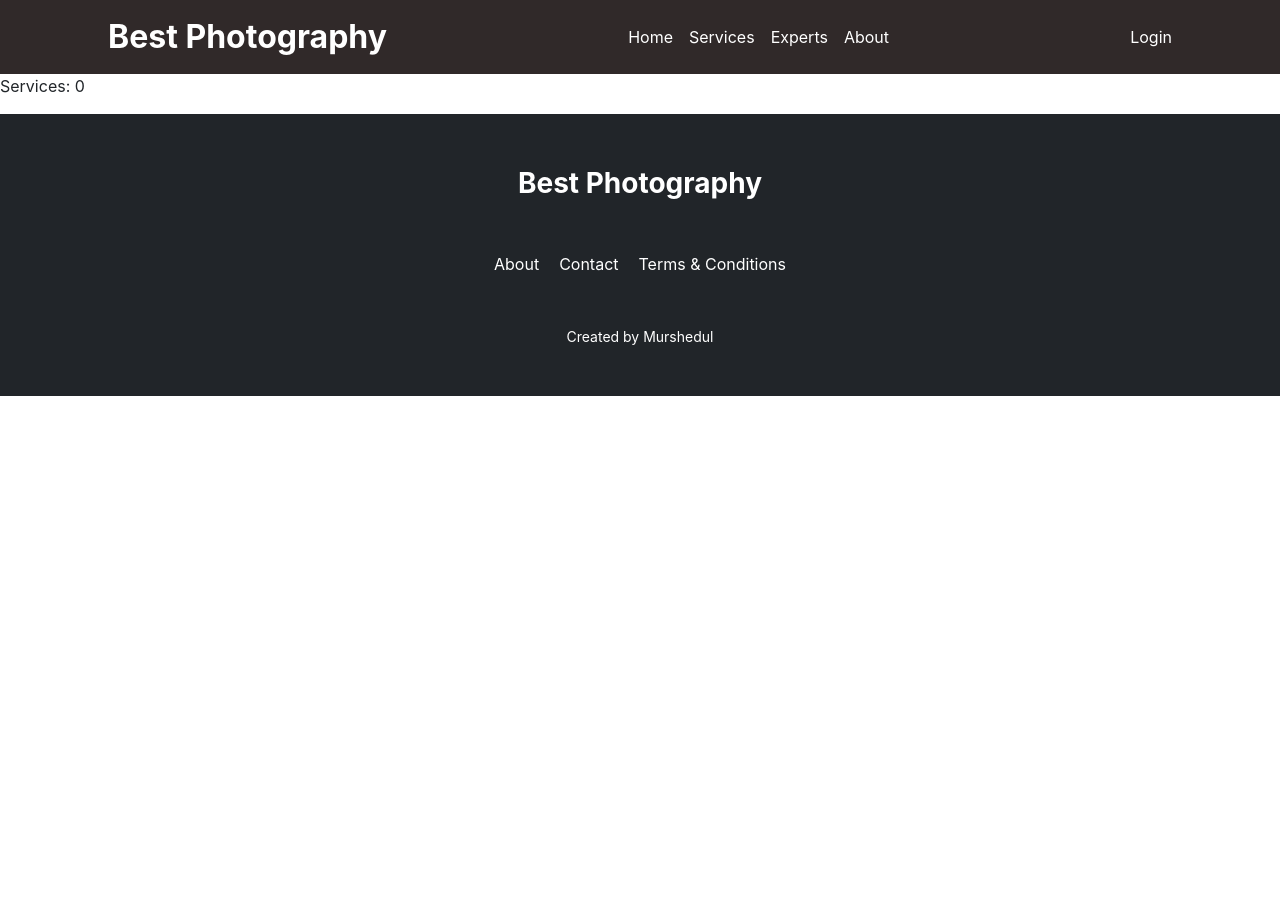
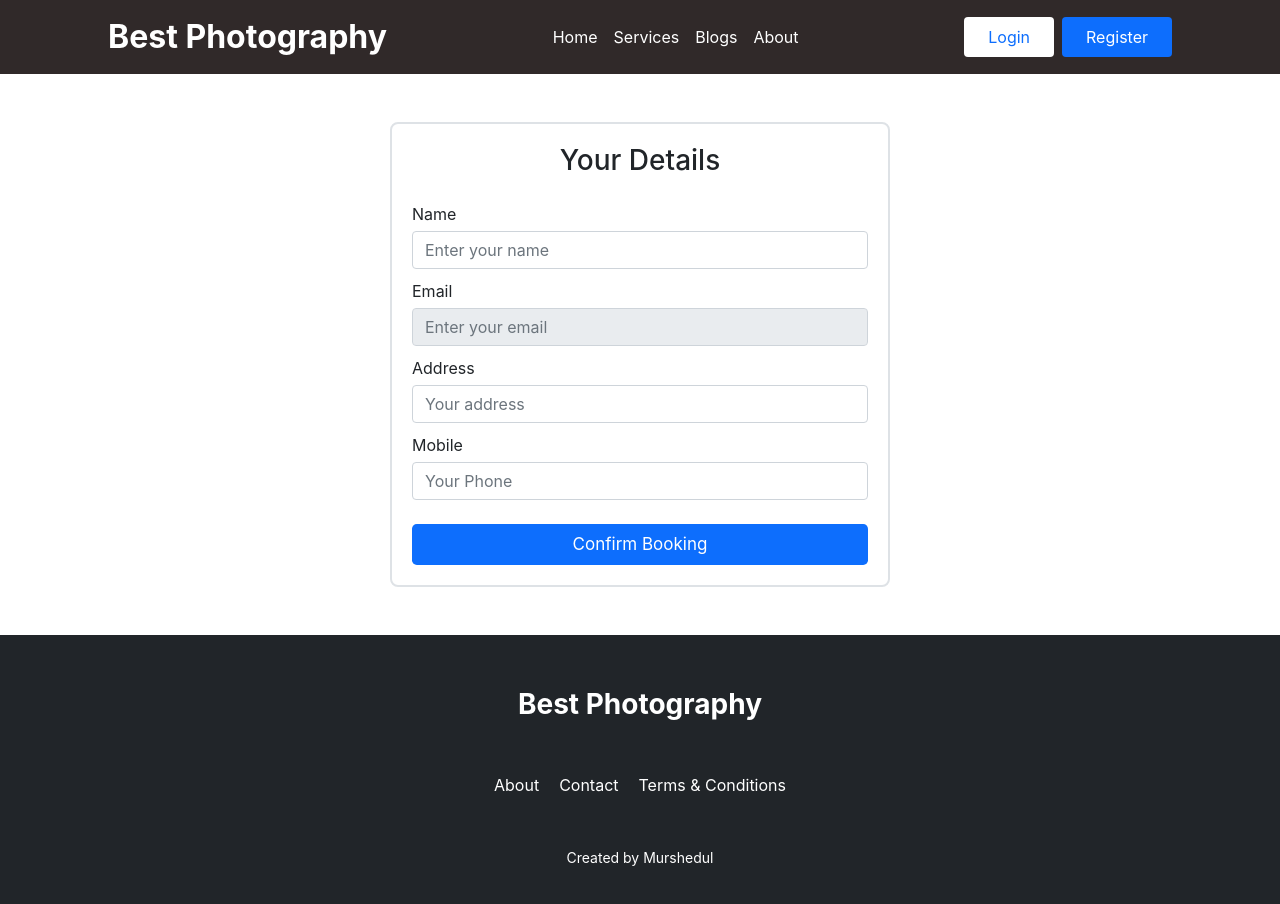
Before and after one commit to hnMurshed/best-photography, a React (Create React App) app: page /services/1 in a window 1280 px wide. Shown: the top 904 px of the page. Before the commit the page ends 800 px from the top, so only its background shows below. Built offline with nearby package versions, Linux system fonts and the light colour scheme; no server answers.

Commit message:
checkout page added

```diff
--- a/src/pages/ServiceDetail/ServiceDetail.js
+++ b/src/pages/ServiceDetail/ServiceDetail.js
@@ -1,14 +1,63 @@
 import React, { useEffect, useState } from 'react';
+import { useAuthState } from 'react-firebase-hooks/auth';
 import { useParams } from 'react-router-dom';
+import auth from '../../firebase.init';
 import useServices from '../../hooks/useServices';
 
 const ServiceDetail = () => {
     const [services, setServices] = useServices();
+    const {serviceId} = useParams();
 
-    const {serviceId} = useParams();
+    const [name, setName] = useState('');
+    const [email, setEmail] = useState('');
+    const [address, setAddress] = useState('');
+    const [phone, setPhone] = useState('');
+
+    const [user] = useAuthState(auth);
+
+    const getName = e => {
+        setName(e.target.value);
+    }
+    const getEmail = e => {
+        setEmail(e.target.value);
+    }
+    const getAddress = e => {
+        setAddress(e.target.value);
+    }
+    const getPhone = e => {
+        setPhone(e.target.value);
+    }
+
+    const handleOnSubmit = (event) => {
+        event.preventDefault();
+
+    }
+
     return (
-        <div>
-            <p>Services: {services.length}</p>
+        <div className="form-container border border-2 my-5">
+            <h3 className='text-center mb-4'>Your Details</h3>
+            <form onSubmit={handleOnSubmit}>
+                <div className="form-group">
+                    <label className='' htmlFor="name">Name</label>
+                    <input onBlur={getName} className='form-control' type="text" name="name" id="name" placeholder='Enter your name' required/>
+                </div>
+                <div className="form-group">
+                    <label className='' htmlFor="email">Email</label>
+                    <input onBlur={getEmail} className='form-control' type="email" value={user && user.email} name="email" id="email" placeholder='Enter your email' required readOnly/>
+                </div>
+                <div className="form-group">
+                    <label className='' htmlFor="address">Address</label>
+                    <input onBlur={getAddress} className='form-control' type="text" name="address" id="address" placeholder='Your address' required/>
+                </div>
+                <div className="form-group">
+                    <label className='' htmlFor="mobile">Mobile</label>
+                    <input onBlur={getPhone} className='form-control' type="text" name="mobile" id="mobile" placeholder='Your Phone' required/>
+                </div>
+                <div className="error">
+                    {/* <p className='text-danger'>{error && error}</p> */}
+                </div>
+                <input className='submit-btn btn btn-primary text-white mt-4 w-100 border-0 rounded-3 py-2' type="submit" value="Confirm Booking" />
+            </form>
         </div>
     );
 };
--- a/src/pages/login/Login/Login.css
+++ b/src/pages/login/Login/Login.css
@@ -12,12 +12,15 @@
     margin-top: 5px;
 }
 .submit-btn {
-    background-color: darksalmon;
     font-size: 17px;
     transition: 0.3s;
 }
-.submit-btn:hover {
-    background-color: rgb(226, 111, 73);
+
+.pointer {
+    cursor: pointer;
+}
+.not-allowed {
+    cursor: not-allowed;
 }
 
 @media only screen and (max-width: 576px) {
--- a/src/pages/login/Login/Login.js
+++ b/src/pages/login/Login/Login.js
@@ -57,7 +57,7 @@ const Login = () => {
                     <label className='' htmlFor="password">Password</label>
                     <input onBlur={ e => setPassword(e.target.value)} className='form-control' type="password" name="password" id="password" placeholder='Enter your password' />
                 </div>
-                <input className='submit-btn text-white mt-4 w-100 border-0 rounded-3 py-2' type="submit" value="Login" />
+                <input className='submit-btn btn btn-primary text-white mt-4 w-100 border-0 rounded-3 py-2' type="submit" value="Login" />
             </form>
             <p>Don't have an account? <Link to='/register' className='text-decoration-none'>Please Register</Link></p>
             <p>Forgot password? <span onClick={resetPassword} className='text-decoration-none text-primary' style={{cursor: 'pointer'}}>Reset Password</span></p>
--- a/src/pages/login/Register/Register.js
+++ b/src/pages/login/Register/Register.js
@@ -1,12 +1,12 @@
 import React, { useEffect, useRef, useState } from 'react';
-import { useAuthState, useCreateUserWithEmailAndPassword } from 'react-firebase-hooks/auth';
+import { useAuthState, useCreateUserWithEmailAndPassword, useUpdateProfile } from 'react-firebase-hooks/auth';
 import { Link, Navigate, useNavigate } from 'react-router-dom';
 import auth from '../../../firebase.init';
 // import './Register.css';
 
 const Register = () => {
-    console.log(auth);
     const [isChecked, setIsChecked] = useState(false);
+
 
     // useRef to get input values
     const nameRef = useRef('');
@@ -22,6 +22,7 @@ const Register = () => {
         loading,
         error,
       ] = useCreateUserWithEmailAndPassword(auth, {sendEmailVerification: true});
+      const [updateProfile, updating] = useUpdateProfile(auth);
 
     useEffect(() => {
         if (user) {
@@ -32,25 +33,24 @@ const Register = () => {
     let errorElement;
     if (error) {
         errorElement = <div>
-            {/* <p className='text-danger'>{error}</p> */}
+            <p className='text-danger'>{error.message}</p>
         </div>
     }
 
-    const handleOnSubmit = (event) => {
+    const handleOnSubmit = async (event) => {
         event.preventDefault();
 
-        const name = event.target.name.value;
+        const displayName = event.target.name.value;
         const email = event.target.email.value;
         const password = event.target.password.value;
         const confirmPassword = event.target.confirmPassword.value;
 
         if (password !== confirmPassword) {
-            errorElement = <div>
-                <p className='text-danger'>Password didn't match, pls try again!</p>
-            </div>
+            errorElement = <p className='text-danger'>Password didn't match, pls try again!</p>
             return;
         }
-        createUserWithEmailAndPassword(email, password);
+        await createUserWithEmailAndPassword(email, password);
+        await updateProfile({ displayName });
     }
     return (
         <div className="form-container border border-2 my-5">
@@ -76,7 +76,7 @@ const Register = () => {
                     <input onClick={ () => setIsChecked(!isChecked)}  className={`me-2 ${isChecked ? 'text-primary' : ''}`} type="checkbox" name="terms" id="terms" />
                     <label className={isChecked ? 'text-primary' : ''} htmlFor="terms">Accept Terms and Conditions</label>
                 </div>
-                <input disabled={!isChecked} className='submit-btn text-white mt-4 w-100 border-0 rounded-3 py-2' type="submit" value="Register" />
+                <input disabled={!isChecked} style={{cursor: `${isChecked ? 'pointer' : 'not-allowed'}`}} className={`submit-btn btn btn-primary text-white mt-4 w-100 border-0 rounded-3 py-2`} type="submit" value="Register" />
             </form>
             <p>Already have an account? <Link to='/login' className='text-decoration-none'>Please Login</Link></p>
             {errorElement}
--- a/src/pages/shared/Header/Header.js
+++ b/src/pages/shared/Header/Header.js
@@ -9,6 +9,7 @@ import './Header.css';
 
 const Header = () => {
     const [user] = useAuthState(auth)
+    console.log(user)
     return (
         <>
             <Navbar collapseOnSelect sticky='top' expand="lg" variant="primary" className='header'>
@@ -21,7 +22,7 @@ const Header = () => {
                         <Nav className="mx-auto">
                             <Nav.Link as={Link} to="home">Home</Nav.Link>
                             <Nav.Link href="home#services">Services</Nav.Link>
-                            <Nav.Link href="home#experts">Experts</Nav.Link>
+                            <Nav.Link as={Link} to="blogs">Blogs</Nav.Link>
                             <Nav.Link as={Link} to="about">About</Nav.Link>
                         </Nav>
                     </Navbar.Collapse>
@@ -36,11 +37,16 @@ const Header = () => {
                         }
                         {
                             user ? <div>
-                                <span className='text-white'>{user.displayName}</span>
+                                <span className='text-white'>{user.displayName || user.email}</span>
                                 <img className='user-profile ms-2' src={user.photoURL} alt="" />
-                            </div> : <Nav.Link as={Link} to="login" className='p-0'>
+                            </div> : <>
+                            <Link to="login" className='py-2 px-4 bg-white rounded text-decoration-none me-2'>
                                 Login
-                            </Nav.Link>
+                            </Link>
+                            <Link to="register" className='py-2 px-4 bg-primary text-white text-decoration-none rounded'>
+                                Register
+                            </Link>
+                            </>
                         }
                         <Navbar.Toggle className='text-white' aria-controls="responsive-navbar-nav">
                             <MenuIcon width={32} height={32}></MenuIcon>
```
